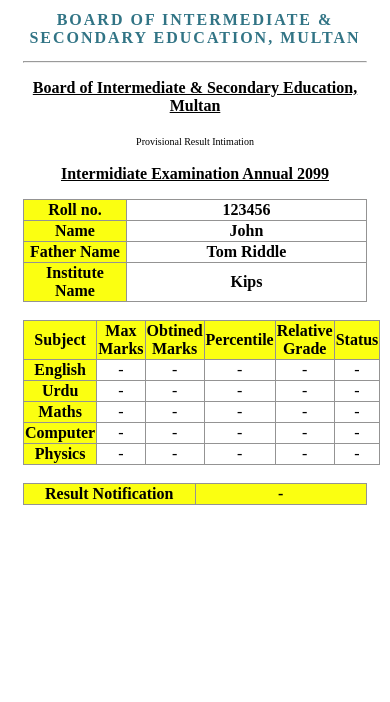
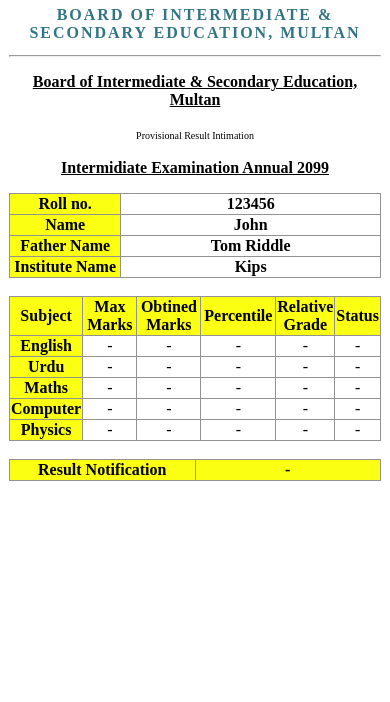
Before and after one commit to SyedAbdulBasit12/responsive-resultcard, a plain HTML site: page index.html in a window 390 px wide. Shown: the part 142-844 px from the top of the page. Drawn offline with Linux system fonts and the light colour scheme.

Commit message:
Update styles.css

```diff
--- a/styles.css
+++ b/styles.css
@@ -44,7 +44,7 @@ table.name td{
         }
         @media screen and (min-width: 304px) and (max-width: 530px){
             body{
-                margin: 23px;
+                margin: 9px;
             }
             .image img {
                 width: 30%;
```
